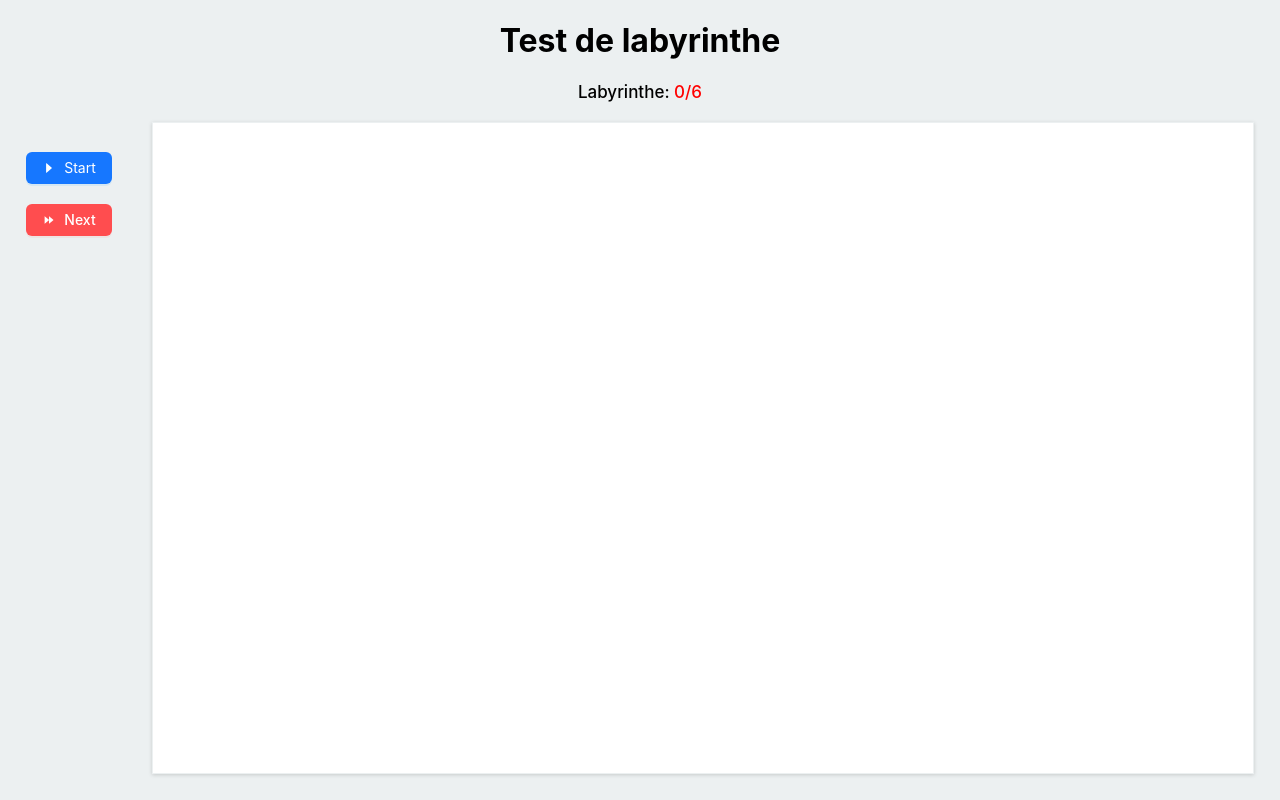
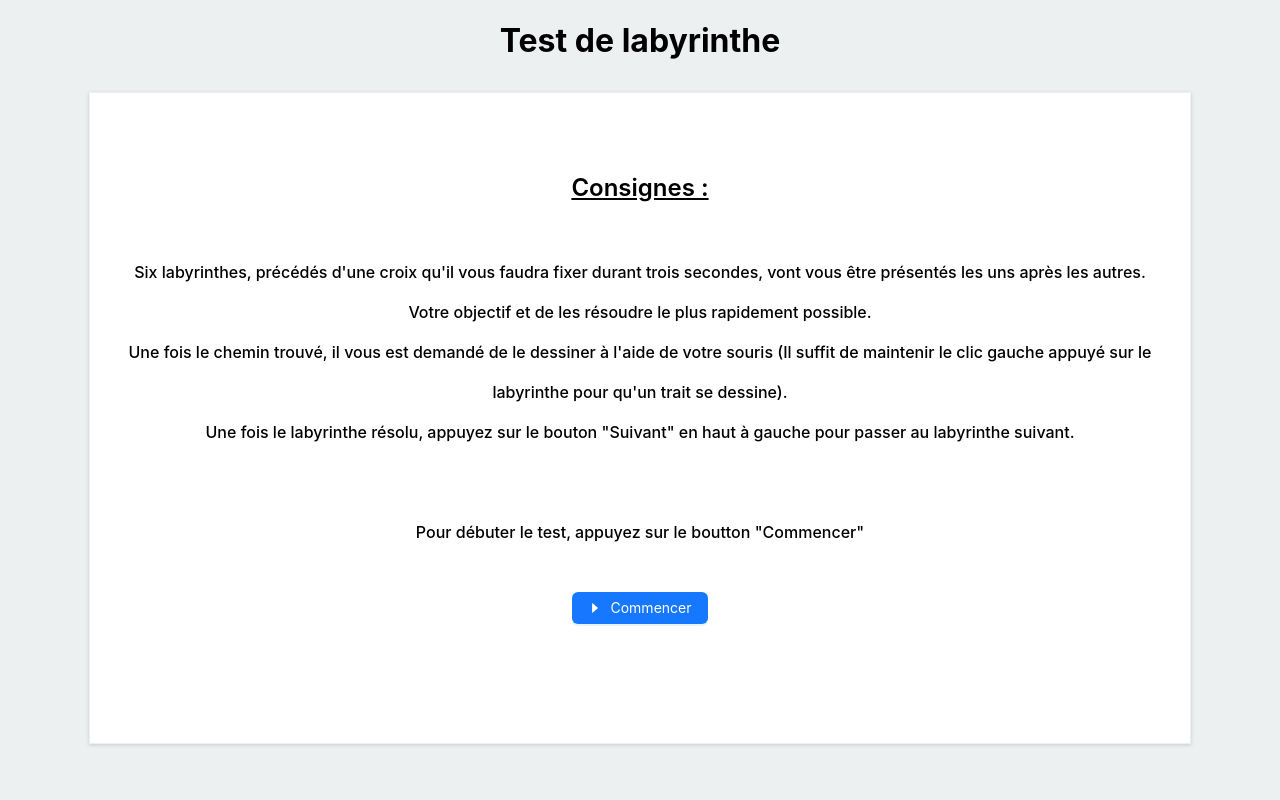
Before and after one commit to NamYoucef/eye-tracking, a React (Create React App) app: page /labyrinthe/1 in a window 1280 px wide. Before the commit this address had no page. Built offline with nearby package versions, Linux system fonts and the light colour scheme.

Commit message:
add instructions screen

```diff
--- a/src/App.js
+++ b/src/App.js
@@ -1,12 +1,14 @@
-import React from "react";
+import React, { useState } from "react";
 import DrawingCanvas from "./DrawingCanvas";
+import Instructions from "./Instructions";
 import "./App.css";
 
 function App() {
+  const [display, setDisplay] = useState(false);
   return (
     <div className="App">
       <h1>Test de labyrinthe</h1>
-      <DrawingCanvas />
+      {display ? <DrawingCanvas /> : <Instructions setDisplay={setDisplay} />}
     </div>
   );
 }
--- a/src/DrawingCanvas.jsx
+++ b/src/DrawingCanvas.jsx
@@ -17,7 +17,6 @@ const DrawingCanvas = ({ history }) => {
     //const [nbError, setNbError] = useState(0);
     const [active, setActive] = useState(1);
     let navigate = useNavigate();
-
 
     useEffect(() => {
         const canvas = canvasRef.current;
@@ -124,8 +123,13 @@ const DrawingCanvas = ({ history }) => {
         context.stroke();
     }
 
+    function random(labyrinthe_1, labyrinthe_2) {
+        const randomIndex = Math.random() < 0.5 ? 0 : 1;
+        return randomIndex === 0 ? labyrinthe_1 : labyrinthe_2;
+    }
+
     const loadImage = (value) => {
-        navigationFct(active)
+        //navigationFct(active)
         clearCanvas()
         const canvas = canvasRef.current;
         const context = canvas.getContext('2d');
@@ -189,9 +193,12 @@ const DrawingCanvas = ({ history }) => {
     };
 
     const startFct = () => {
-        navigate("/labyrinthe/1");
+        //navigate("/labyrinthe/1");
         loadImage()
     }
+    useEffect(() => {
+        loadImage()
+    }, [])
 
     return (
         <div className="container">
@@ -199,13 +206,7 @@ const DrawingCanvas = ({ history }) => {
                 Labyrinthe: <span style={{ color: "red", fontWeight: 550 }}>{active - 1}/6</span>
             </div>
             <div style={{ display: 'flex' }}>
-                <div className="lab_left_buttons">
-                    <Badge count={0} className="button">
-                        <Button key={2} icon={<CaretRightOutlined />} onClick={startFct} type="primary">Start</Button>
-                    </Badge>
-                    <Button icon={<ForwardOutlined />} danger onClick={() => loadImage()} type="primary" style={{ marginTop: 20, fontWeight: 500, marginRight: 40 }}>Next</Button>
 
-                </div>
                 <canvas
                     ref={canvasRef}
                     width={1100}
@@ -216,6 +217,9 @@ const DrawingCanvas = ({ history }) => {
                 </canvas>
 
             </div>
+            <div className="lab_left_buttons">
+                <Button icon={<ForwardOutlined />} danger onClick={() => loadImage()} type="primary" style={{ marginTop: 20, fontWeight: 500, marginRight: 40 }}>Suivant</Button>
+            </div>
             <div>
             </div>
         </div>
--- /dev/null
+++ b/src/Instructions.jsx
@@ -0,0 +1,26 @@
+import React from 'react';
+import { Badge, Button } from 'antd';
+import { CaretRightOutlined } from '@ant-design/icons';
+import "./index.css";
+
+const Instructions = ({ setDisplay }) => {
+    return (
+        <div className='global'>
+            <div className='container_1'>
+                <h1 className='title_1'>Consignes :</h1>
+                <div className='txt'>
+                    Six labyrinthes, précédés d'une croix qu'il vous faudra fixer durant trois secondes, vont vous être présentés les uns après les autres.<br />
+                    Votre objectif et de les résoudre le plus rapidement possible.<br />
+                    Une fois le chemin trouvé, il vous est demandé de le dessiner à l'aide de votre souris (Il suffit de maintenir le clic gauche appuyé sur le labyrinthe pour qu'un trait se dessine).<br />
+                    Une fois le labyrinthe résolu, appuyez sur le bouton "Suivant" en haut à gauche pour passer au labyrinthe suivant.<br />
+                </div>
+                <div className='txt1'>Pour débuter le test, appuyez sur le boutton "Commencer"</div>
+                <Badge count={0} className="button">
+                    <Button key={2} icon={<CaretRightOutlined />} onClick={() => setDisplay(true)} type="primary">Commencer</Button>
+                </Badge>
+            </div>
+        </div>
+    )
+}
+
+export default Instructions
--- a/src/index.css
+++ b/src/index.css
@@ -57,3 +57,37 @@ code {
   color:#c0392b;
   font-weight: 540;
 }
+
+.global{
+  display: flex;
+  justify-content: center;
+  align-items: center;
+}
+.container_1{
+  width: 1100px;
+  height: 650px;
+  border: 1px solid #ecf0f1;
+  box-shadow: rgba(0, 0, 0, 0.16) 0px 1px 4px;
+  margin-top: 10px;
+  background-color: white;
+}
+.txt{
+  font-size: 16px;
+  font-weight: 500;
+  line-height:40px;
+  padding: 20px;
+  margin-top: 30px;
+}
+.txt1{
+  font-size: 16px;
+  font-weight: 500;
+  line-height:40px;
+  margin-bottom: 40px;
+  margin-top: 40px;
+}
+.title_1{
+  font-weight: 600;
+  margin-top: 80px;
+  font-size: 24px;
+  text-decoration: underline;
+}
```
